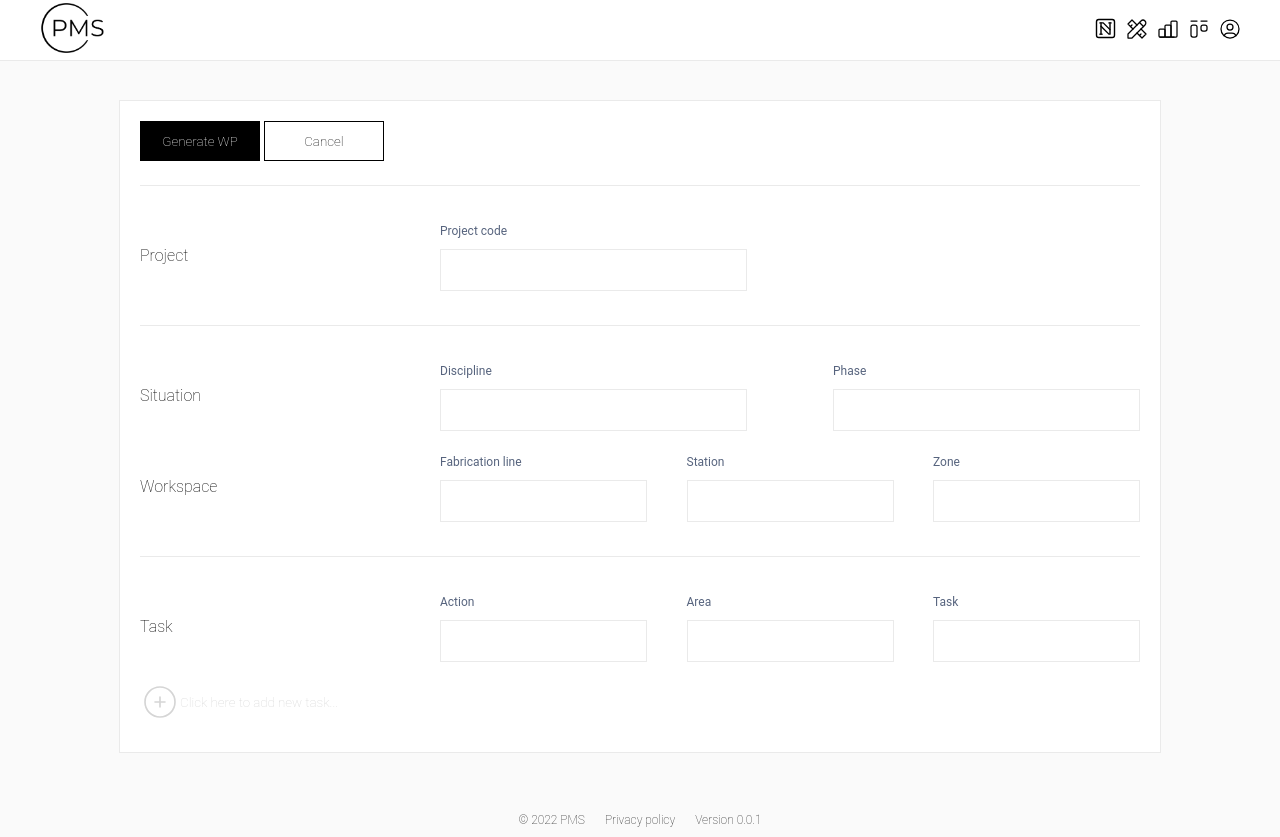
After one commit to jlconde3/PMSv1, a Flask app: page /wps/create in a window 1280 px wide. The commit adds this page. Run offline with Flask 2, Linux system fonts and the light colour scheme; the visitor is signed in with stand-in values (Sample User, id 1).

Commit message:
add wp view

```diff
--- a/APP/static/wps/style.css
+++ b/APP/static/wps/style.css
@@ -1,146 +1,102 @@
 main{
-    background-color: #fafafa;
+    max-width: 50%;
+    min-width: 1000px;
+    background-color: white;
+    border: #EAEAEA solid 1px;
+    padding: 20px;
 }
 
-* {
-    padding: 0;
-    margin: 0;
-    font-family: 'Montserrat', sans-serif;
+form{
+    display: flex;
+    flex-direction: column;
 }
 
-li{
-    list-style-type: none;
-}
-
-
-
-textarea{
-    outline: none;
-    font-size: 14px;
-    height: 27px;
-    width: 99.3%;
-    resize: none;
-    border:  #EAEAEA solid 1px;
-    padding-left: 5px;
-    padding-top: 12px;
-}
-
-
-.wp-card{
-    margin: auto;
-    width: 90vw;
-}
-.card{
-    background-color: white;
-    margin: 10px 10px 10px 10px;
-    border:  #EAEAEA solid 1px;
-}
-
-.wrapper{
-    display: grid;
-    grid-template-columns: 250px auto;
-    grid-auto-rows: auto;
-}
-
-.display-grid{
-    display: grid;
-    grid-template-columns: repeat(3,1fr);
-    grid-template-rows: auto auto;
-}
-
-.column-1{
-    grid-column: 1;
-    grid-row: 1;
-}
-
-.column-2{
-    grid-column: 2;
-    grid-row: 1;
-}
-
-.field-value{
-    margin: 10px;
-    margin-left: 10px;
-}
-
-.value,li{
-    margin: 5px 0 5px 0;
-}
-
-.top-card,.side-card,.info-card,.users-card,.detail-card,.numeric-card{
-    padding: 10px;
-}
-
-.flex{
-    display:flex
-}
-.top-card{
-    height: 100px;
-    background-color: white;
-}
-.wp-code{
-    font-size: 25px;
-}
-
-.dates-fields{
-    display: flex;
-}
-
-.dates{
-    font-size: 12px;
-}
-
-.add-user{
-    text-align: left;
-}
-
-.info-card{
-    min-height: 180px;
-}
-
-
-.side-card{
-    display: flex;
-    flex-direction: column;
-    min-height: 600px;
-    justify-content: space-between;
-}
-
-
-datalist{
-    position: absolute;
-    overflow-y: auto;
-    background-color: white;
-    border: #EAEAEA solid 1px;
-    display: none;
-    z-index: 1;
-}
-
-option{
-    display: flex;
-    align-items: center;
-    font-size: 14px;
-    height: 40px;
-    padding-left: 5px;
-    outline: none;
-    cursor: pointer;
-    border-bottom:#EAEAEA solid 1px;
-    width: 200px;
-}
-
-option:hover{
-    background-color: #fafafa;
-}
-
-.dropdown{
-    display: inline-block;
+label{
+    font-size: 16px;
 }
 
 input{
     height: 40px;
-    width: 200px;
     padding-left: 5px;
-    font-size: 14px;
+    margin-top: 10px;
     outline: none;
     border: #EAEAEA solid 1px;
+    color:  #57647E;
 }
+
+.black-button{
+    border :black solid 2px ;
+    background-color: black;
+    color: white;
+    width: 120px;
+    height: 40px;
+}
+
+.black-button:hover{
+    opacity: 70%;
+    color: #EAEAEA;
+    cursor: pointer;
+}
+
+.white-button{
+    border:black solid 1px ;
+    background-color: white;
+    color: black;
+    width: 120px;
+    height: 40px;
+}
+
+.white-button:hover{
+    background-color: #EEEEEE;
+    opacity: 70%;
+    cursor: pointer;
+}
+
+.group{
+    display: flex;
+    justify-content: space-between;
+    align-items:center;
+    padding-top: 10px;
+    padding-bottom: 10px;
+}
+
+.fields-group{
+    min-width: 70%;
+    display: flex;
+    justify-content: space-between;
+    align-items: center;
+}
+
+.label-field{
+    font-size: 12px;
+    font-weight: 400;
+    color:  #57647E;
+}
+
+.input-3{
+    width: 200px;
+}
+
+.input-2{
+    min-width: 300px;
+}
+
+.border{
+    margin-top: 24px;
+    margin-bottom: 24px;
+    border-bottom: #EAEAEA solid 1px;
+}
+
+.more-tasks{
+    display: flex;
+    align-items: center;
+    background-color: transparent;
+    border: none;
+    color: #d5d5d5;
+    font-weight: 400;
+    cursor: pointer;
+}
+
+dialog{
+    min-width: 700px;
+}
--- a/APP/user/templates/user/profile.html
+++ b/APP/user/templates/user/profile.html
@@ -1,9 +1,6 @@
 {% extends "base.html" %}
-
 {% block css %}<link rel="stylesheet" href="{{ url_for('static', filename='/users/style.css')}}"/>{% endblock %}
 {% block scripts %}<script src="/static/users/scripts.js" defer></script>{% endblock %}
-
-
 {% block title%}PMS | Profile{% endblock %}
 
 
--- /dev/null
+++ b/APP/wps/templates/wps/create.html
@@ -0,0 +1,106 @@
+{% extends "base.html" %}
+{% block css %}<link rel="stylesheet" href="{{ url_for('static', filename='/wps/style.css')}}"/>{% endblock %}
+{% block scripts %}<script src="/static/wps/create.js" defer></script>{% endblock %}
+{% block title %}PMS | WP{% endblock %}
+
+
+{%block main%}
+<div class="top-buttons">
+    <button class = "black-button"type = "submit" id = "submit_button">Generate WP</button>
+    <button class = "white-button"type = "submit" id = "cancel_button">Cancel</button>
+</div>
+<form autocomplete="off" method="post">
+    <div class="border"></div>
+    <div class="group">
+        <div>
+            <label>Project</label>
+        </div>
+        <div class="fields-group">
+            <div class="dropdwn">
+                <label class="label-field" >Project code</label><br>
+                <input class = "input-2" id="project_code" autocomplete="off">
+                <datalist id="projects"></datalist>
+            </div>
+        </div>
+    </div>
+    <div class="border"></div>
+    <div class="group">
+        <div>
+            <label class = "label-title">Situation</label>
+        </div>
+        <div class="fields-group">
+            <div class="dropdown">
+                <label class = "label-field">Discipline</label><br>
+                <input class = "input-2" id = "discipline_code" autocomplete="off">
+                <datalist id="disciplines"></datalist>
+            </div>
+            <div class="dropdown">
+                <label class = "label-field">Phase</label><br>
+                <input class = "input-2" id = "phase_code" autocomplete="off">
+                <datalist id="phases"></datalist>
+            </div>
+        </div>
+    </div>
+    <div class="group">
+        <div>
+            <label class = "label-title">Workspace</label>
+        </div>
+        <div class="fields-group">
+            <div class="dropdown">
+                <label class = "label-field">Fabrication line</label><br>
+                <input class = "input-3" id = "wp_line" autocomplete="off">
+                <datalist id="types" class = "input-3" ></datalist>
+            </div>
+            <div class="dropdown">
+                <label class = "label-field">Station</label><br>
+                <input class = "input-3" type="text" id = "wp_station" autocomplete="off">
+                <datalist id="stations" class = "input-3"></datalist>
+            </div>
+            <div class="dropdown">
+                <label class = "label-field">Zone</label><br>
+                <input class = "input-3" id = "wp_zone" autocomplete="off">
+                <datalist id="zones" class = "input-3" ></datalist>
+            </div>
+        </div>
+    </div>
+    <div class="border"></div>
+    <div id = "subtasks">
+        <div class="group">
+            <div>
+                <label class = "label-title">Task</label>
+            </div>
+            <div class="fields-group">
+                <div class="dropdown">
+                    <label class = "label-field">Action</label><br>
+                    <input class = "input-3" name = "task_action" id = "action_0" autocomplete="off">
+                    <datalist id="actions_0" class = "input-3"></datalist>
+                </div>
+                <div class="dropdown">
+                    <label class = "label-field">Area</label><br>
+                    <input class = "input-3" type="text" name = "task_area" id = "area_0" autocomplete="off">
+                    <datalist id="areas_0" class = "input-3"></datalist>
+                </div>
+                <div class="dropdown">
+                    <label class = "label-field">Task</label><br>
+                    <input class = "input-3" name = "task_code" id = "task_0" autocomplete="off">
+                    <datalist id="tasks_0" class = "input-3"></datalist>
+                </div>
+            </div>
+        </div>
+    </div>
+    <div class="group">
+        <button type="button" id = "more_button" class="more-tasks">
+            <svg xmlns="http://www.w3.org/2000/svg" class="icon icon-tabler icon-tabler-circle-plus"
+            width="40" height="40" viewBox="0 0 24 24" stroke-width="1" stroke="currentColor"
+            fill="none" stroke-linecap="round" stroke-linejoin="round">
+                <path stroke="none" d="M0 0h24v24H0z" fill="none"></path>
+                <circle cx="12" cy="12" r="9"></circle>
+                <line x1="9" y1="12" x2="15" y2="12"></line>
+                <line x1="12" y1="9" x2="12" y2="15"></line>
+            </svg>
+            <p>Click here to add new task...</p>
+        </button>
+    </div>
+</form>
+<dialog id="validate_window"></dialog>
+{%endblock%}
--- /dev/null
+++ b/APP/wps/templates/wps/modify.html
@@ -0,0 +1,5 @@
+{% extends "base.html" %}
+{% block css %}<link rel="stylesheet" href="{{ url_for('static', filename='/wps/style.css')}}"/>{% endblock %}
+{% block scripts %}<script src="/static/wps/modify.js" defer></script>{% endblock %}
+
+{% block title %}PMS | Modify{% endblock %}
```
Also changed, not shown: APP/wps/templates/create_wp.html (deleted, +0 -115 lines), APP/wps/templates/modify_wp.html (deleted, +0 -7 lines), APP/wps/templates/wps/info.html (renamed from APP/wps/templates/info_wp.html, +2 -5 lines), APP/wps/wps.py (+4 -4 lines), APP/static/wps/info.js (renamed from APP/static/wps/info_wp.js).
